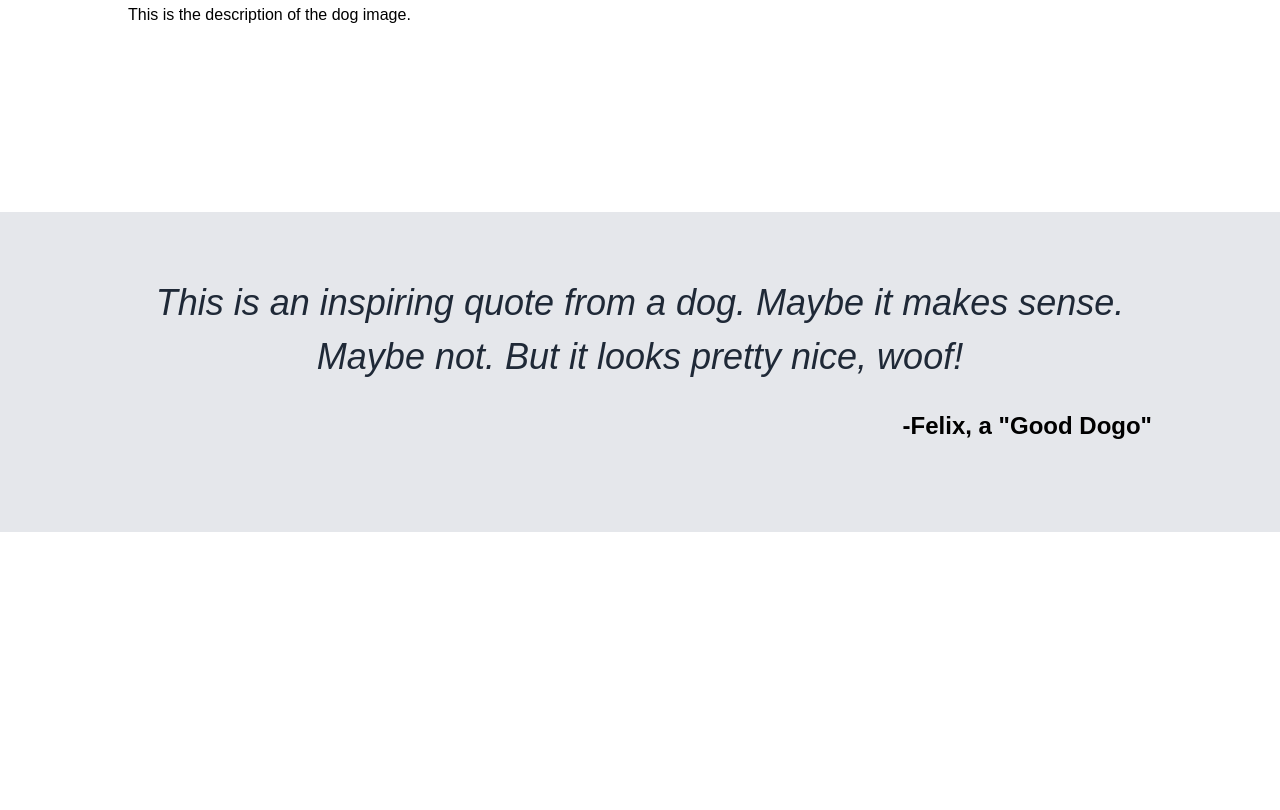
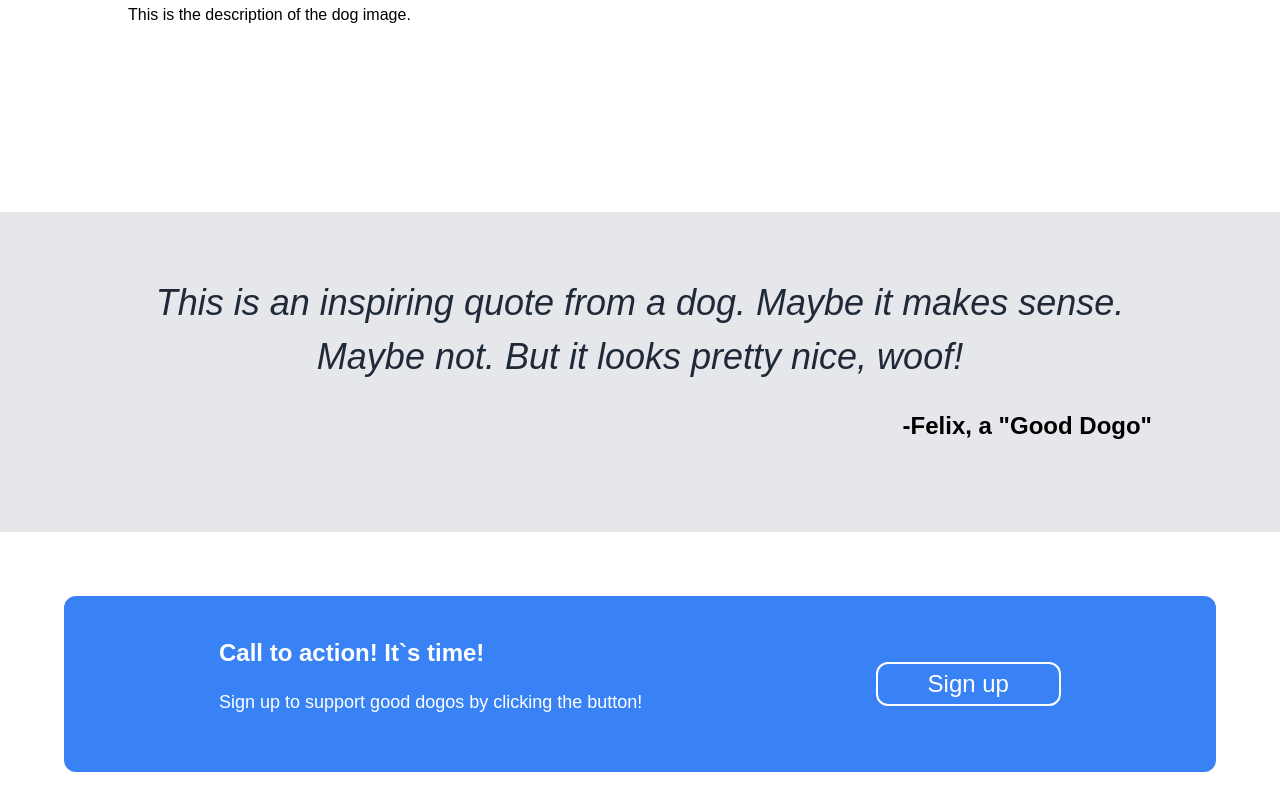
Before and after one commit to ToTheCrows/landingPage, a plain HTML site: page index.html in a window 1280 px wide. Shown: the part 1260-2070 px from the top of the page. Before the commit the page ends 1792 px from the top, so only its background shows below. Drawn offline with Linux system fonts and the light colour scheme.

Commit message:
finish cta section

```diff
--- a/index.html
+++ b/index.html
@@ -61,7 +61,15 @@
         <p>-Felix, a "Good Dogo"</p>
     </section>
     <section id="CTA">
-
+        <div class="cta-box">
+            <div class="cta-text">
+                <h3>Call to action! It`s time!</h3>
+                <p>Sign up to support good dogos by clicking the button!</p>
+            </div>
+            <div>
+                <button class="btn-border">Sign up</button>
+            </div>
+        </div>
     </section>
     <section id="FOOTER">
 
--- a/style.css
+++ b/style.css
@@ -123,3 +123,38 @@ a {
     font-size: 24px;
     font-weight: bold;
 }
+
+/*  CTA Section */
+#CTA{
+    color: white;
+}
+#CTA h3 {
+    font-weight: bold;
+    margin: 0;
+    padding: 0;
+    font-size: 24px;
+}
+#CTA p {
+    font-weight: 100;
+    font-size: 18px;
+}
+
+.cta-box {
+    display: flex;
+    background-color: #3882F6;
+    margin: 5%;
+    padding: 3%;
+    justify-content: space-around;
+    align-items: center;
+    border-radius: 12px;
+}
+
+.btn-border {
+    color: white;
+    flex: 1;
+    border-radius: 12px;
+    padding: 6px 50px;
+    background-color: #3882F6;
+    border: 2px solid white;
+    font-size: 24px;
+}
```
